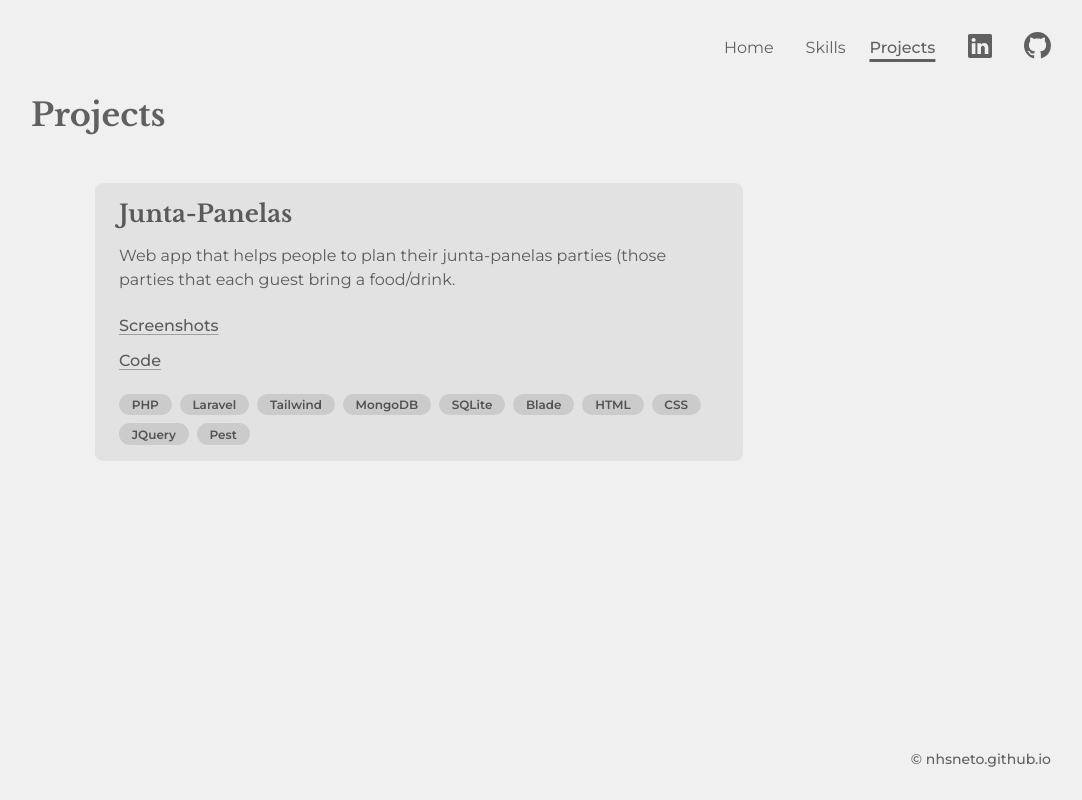
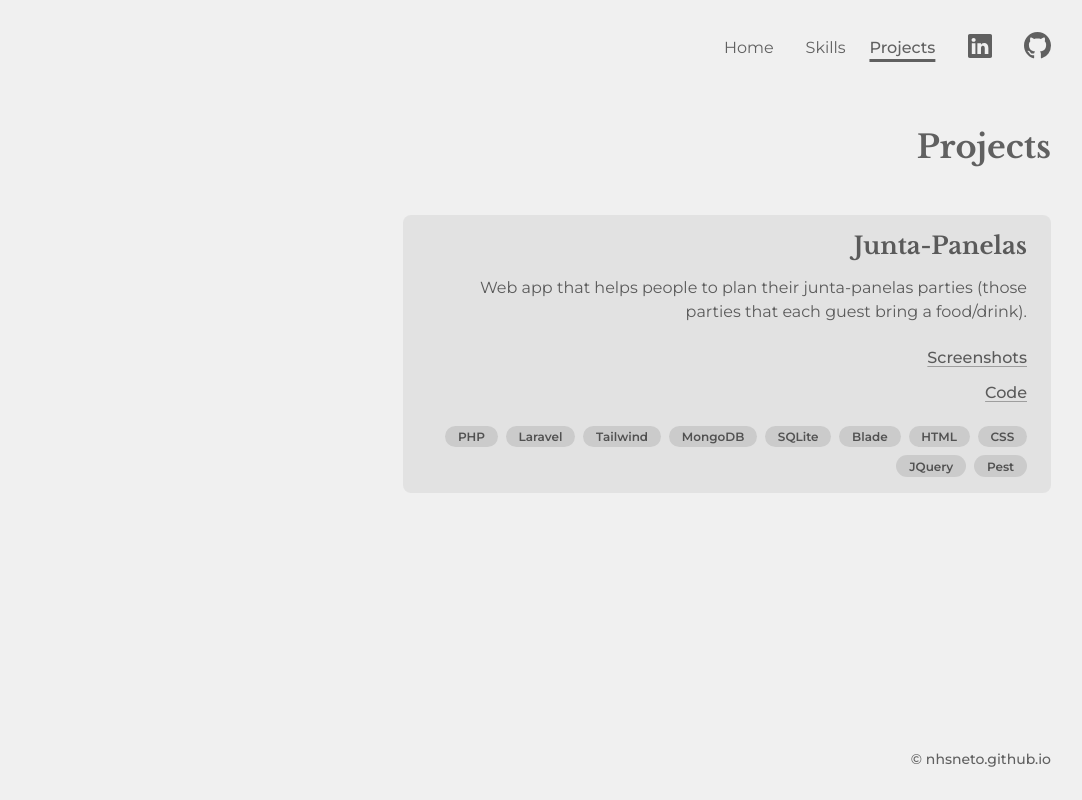
Before and after one commit to nhsneto/portfolio, a Next.js app: page /projects in a window 1280 px wide. Shown: the whole page, without its empty margins (99-1181 px from the left). Built offline with nearby package versions, Linux system fonts and the light colour scheme.

Commit message:
Change projects page styles - Align projects page's text to the right - Align Project component's content to the right - Add target _blank to code and screenshots links

```diff
--- a/app/components/Project.module.css
+++ b/app/components/Project.module.css
@@ -1,10 +1,15 @@
 .container {
+  max-width: 512px;
   display: flex;
   flex-direction: column;
   row-gap: 1.5rem;
   padding: 1rem;
   background-color: rgba(0, 0, 0, 0.06);
   border-radius: 0.5rem;
+}
+
+.about {
+  text-align: right;
 }
 
 .description {
@@ -15,11 +20,11 @@
 .linkList {
   display: flex;
   flex-direction: column;
+  align-items: flex-end;
   row-gap: 1rem;
 }
 
 .link {
-  align-self: self-start;
   text-decoration: underline;
   text-underline-offset: 0.2rem;
   text-decoration-color: rgba(0, 0, 0, 0.3);
@@ -29,6 +34,7 @@
 .tagList {
   display: flex;
   flex-wrap: wrap;
+  justify-content: flex-end;
   gap: 0.5rem;
 }
 
@@ -42,6 +48,7 @@
 
 @media (min-width: 1024px) {
   .container {
+    max-width: 648px;
     padding: 1rem 1.5rem;
   }
 }
--- a/app/components/Project.tsx
+++ b/app/components/Project.tsx
@@ -10,26 +10,35 @@ type Props = {
   tags?: string[];
 };
 
-export default function Project({ title, description, githubURL, screenshotsURL, tags }: Props) {
+export default function Project({
+  title,
+  description,
+  githubURL,
+  screenshotsURL,
+  tags,
+}: Props) {
   return (
     <article className={`${styles.container} ${montserrat.className}`}>
-      <div>
+      <div className={styles.about}>
         <h2 className={libre_baskerville.className}>{title}</h2>
         <p className={styles.description}>{description}</p>
       </div>
 
       <div className={styles.linkList}>
-        <Link href={screenshotsURL} className={styles.link}>Screenshots</Link>
-        <Link href={githubURL} className={styles.link}>Code</Link>
+        <Link href={screenshotsURL} target="_blank" className={styles.link}>
+          Screenshots
+        </Link>
+        <Link href={githubURL} target="_blank" className={styles.link}>
+          Code
+        </Link>
       </div>
 
       <div className={styles.tagList}>
-        {tags &&
-          tags?.map((tag, i) => (
-            <span key={i} className={styles.tag}>
-              {tag}
-            </span>
-          ))}
+        {tags?.map((tag, i) => (
+          <span key={i} className={styles.tag}>
+            {tag}
+          </span>
+        ))}
       </div>
     </article>
   );
--- a/app/projects/page.module.css
+++ b/app/projects/page.module.css
@@ -1,29 +1,24 @@
 .container {
-  margin: 0 1.5rem;
+  margin: 2rem 1.5rem 0;
   padding-bottom: 8rem;
   color: var(--gray);
 }
 
 .title {
+  text-align: right;
   font-size: 2rem;
 }
 
 .projectList {
-  max-width: 648px;
   margin-top: 3rem;
   display: flex;
   flex-direction: column;
+  align-items: flex-end;
   row-gap: 2rem;
 }
 
 @media (min-width: 768px) {
   .container {
-    margin: 0 2.5rem;
+    margin: 2rem 2.5rem 0;
   }
 }
-
-@media (min-width: 1024px) {
-  .projectList {
-    margin-left: 4rem;
-  }
-}
--- a/app/projects/page.tsx
+++ b/app/projects/page.tsx
@@ -11,10 +11,21 @@ export default function ProjectsPage() {
         <section className={styles.projectList}>
           <Project
             title="Junta-Panelas"
-            description="Web app that helps people to plan their junta-panelas parties (those parties that each guest bring a food/drink."
+            description="Web app that helps people to plan their junta-panelas parties (those parties that each guest bring a food/drink)."
             githubURL="https://github.com/nhsneto/junta-panelas/"
             screenshotsURL="https://drive.google.com/drive/folders/1-jq7UF-ZtDCdiH4yjYX8IwsMHVTzt3xE"
-            tags={["PHP", "Laravel", "Tailwind", "MongoDB", "SQLite", "Blade", "HTML", "CSS", "JQuery", "Pest"]}
+            tags={[
+              "PHP",
+              "Laravel",
+              "Tailwind",
+              "MongoDB",
+              "SQLite",
+              "Blade",
+              "HTML",
+              "CSS",
+              "JQuery",
+              "Pest",
+            ]}
           />
         </section>
       </div>
```
